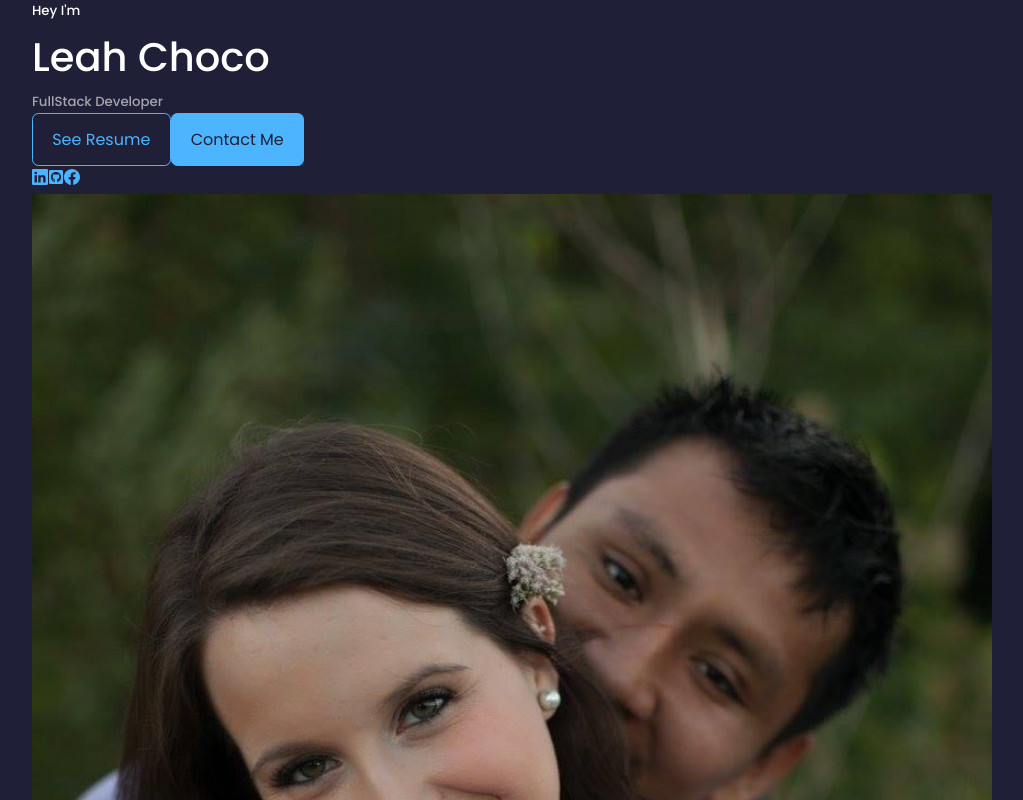
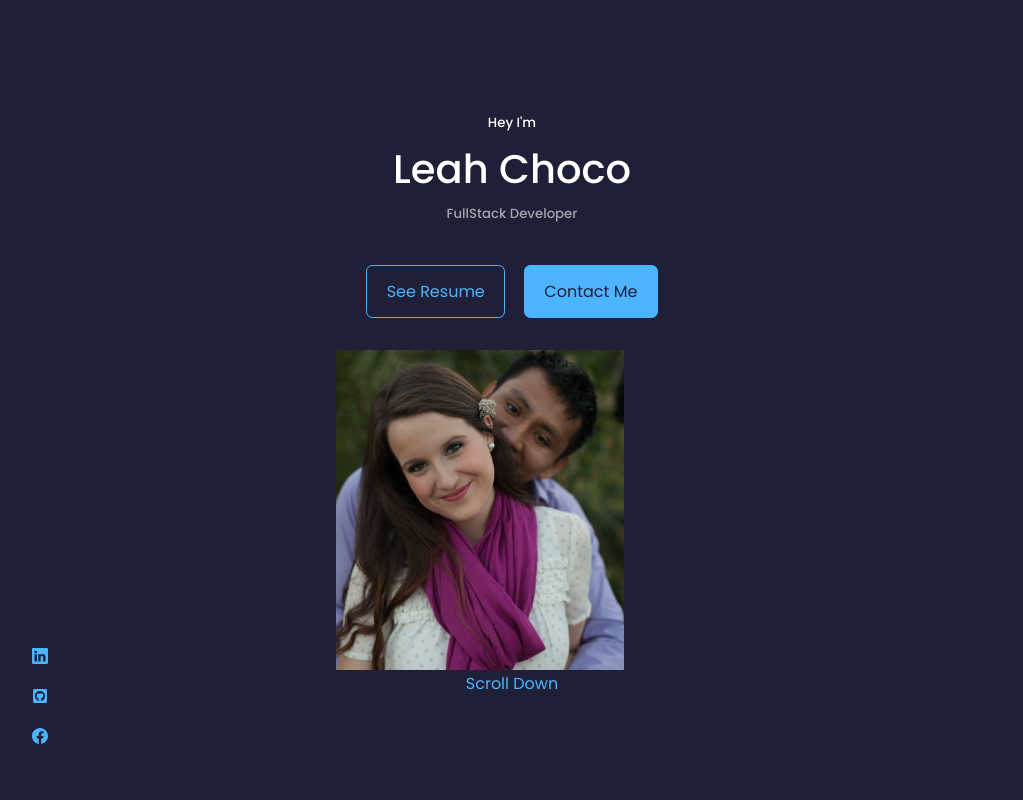
Before and after one commit to leah-choco/Portfolio, a React (Create React App) app: page / in a window 1280 px wide. Shown: the top 800 px of the page, without its empty margins (128-1151 px from the left). Built offline with nearby package versions, Linux system fonts and the light colour scheme.

Commit message:
Styling the header, just need to get image centered

```diff
--- a/src/components/Header/header.css
+++ b/src/components/Header/header.css
@@ -0,0 +1,43 @@
+header {
+    height: 100vh;
+    padding-top: 7rem;
+    overflow: hidden;
+}
+
+.header__container{
+    text-align: center;
+    height: 100%;
+    position: relative;
+}
+
+/*Styling the CTA buttons*/
+.cta{
+    margin-top: 2.5rem;
+    display: flex;
+    gap: 1.2rem;
+    justify-content: center;
+}
+
+/*Styling social media icons*/
+.header__socials{
+    display: flex;
+    flex-direction: column;
+    align-items: center;
+    gap: 0.8rem;
+    position: absolute;
+    left:0;
+    bottom: 3rem;
+
+}
+
+/*Styling my picture*/
+.me {
+    width: 18rem;
+    height: 20rem;
+    position: relative;
+    left:calc(50% - 11rem);
+    margin-top: 2rem;
+    border-radius: 12rem 12rem 0 0;
+    display: flex;
+    justify-content: center;
+}
```
